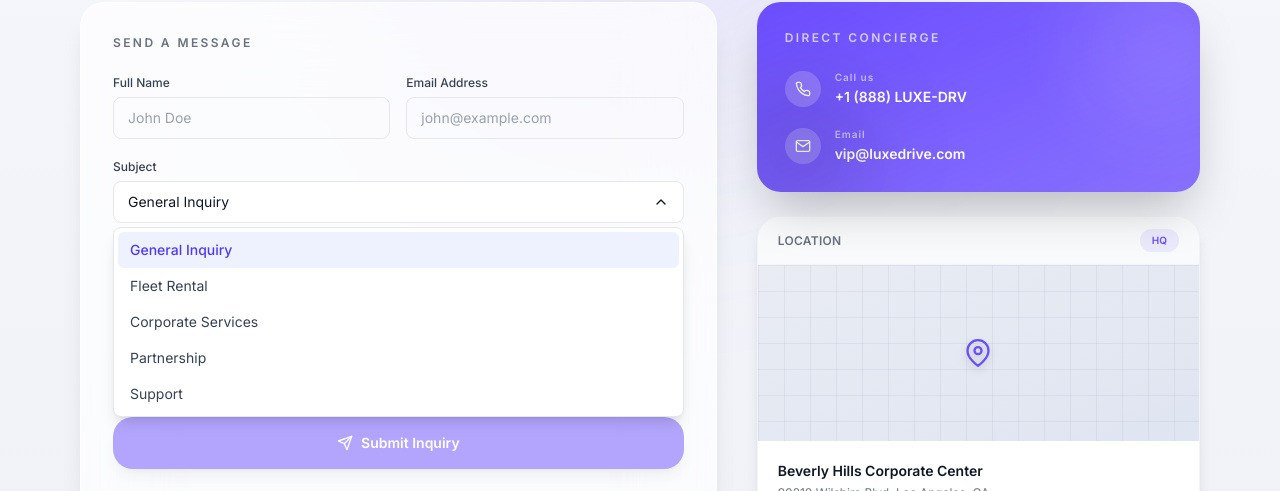
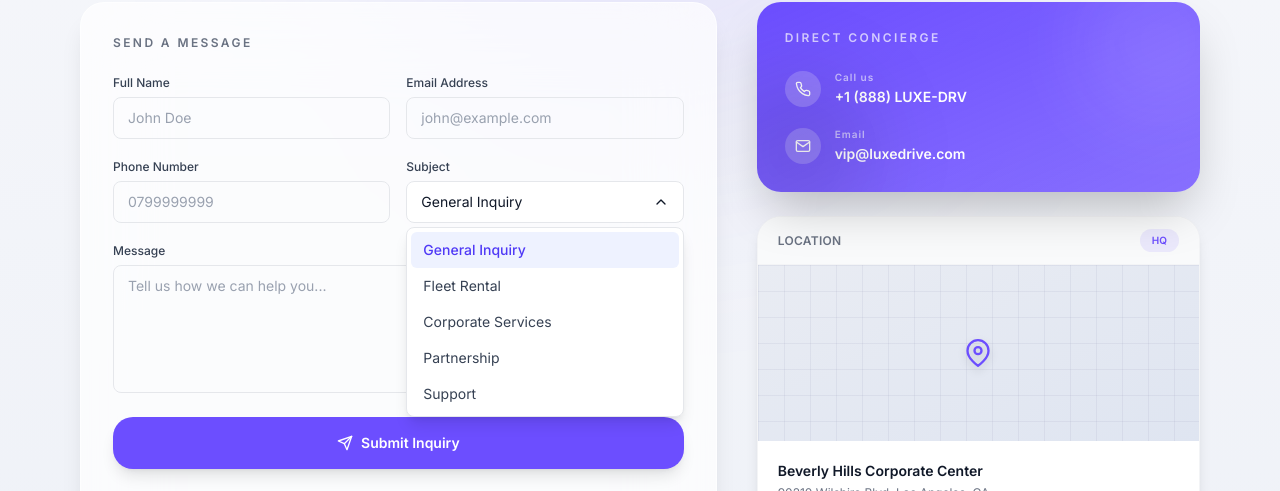
Before and after one commit to AmeenAliFadel/CBMS, a React (Vite) app: page /contact in a window 1280 px wide. Both pictures are taken after a click on the button "General Inquiry". Shown: the part 309-800 px from the top of the page. Built offline with nearby package versions, Linux system fonts and the light colour scheme.

Commit message:
feat(contact): connect support form with backend

```diff
--- /dev/null
+++ b/src/app/features/support/supportApi.ts
@@ -0,0 +1,12 @@
+import { api } from "../../../services/axios";
+import type {
+    CreateSupportRequest,
+    CreateSupportResponse,
+} from "./supportTypes";
+
+export const createSupportTicketRequest = async (
+    data: CreateSupportRequest
+): Promise<CreateSupportResponse> => {
+    const response = await api.post<CreateSupportResponse>("/v1/support", data);
+    return response.data;
+};
--- /dev/null
+++ b/src/app/features/support/supportError.ts
@@ -0,0 +1,31 @@
+import { isAxiosError } from "axios";
+
+type LaravelErrorResponse = {
+    message?: string;
+    errors?: Record<string, string[] | string>;
+};
+
+export function getSupportErrorMessage(
+    error: unknown,
+    fallback: string
+): string {
+    if (isAxiosError(error)) {
+        const data = error.response?.data as LaravelErrorResponse | undefined;
+
+        if (data?.errors) {
+            const firstError = Object.values(data.errors)[0];
+
+            if (Array.isArray(firstError)) {
+                return firstError[0] || data.message || fallback;
+            }
+
+            if (typeof firstError === "string") {
+                return firstError || data.message || fallback;
+            }
+        }
+
+        return data?.message || fallback;
+    }
+
+    return fallback;
+}
--- /dev/null
+++ b/src/app/features/support/supportSlice.ts
@@ -0,0 +1,62 @@
+import { createAsyncThunk, createSlice } from "@reduxjs/toolkit";
+import { createSupportTicketRequest } from "./supportApi";
+import { getSupportErrorMessage } from "./supportError";
+import type {
+    CreateSupportRequest,
+    CreateSupportResponse,
+    SupportState,
+} from "./supportTypes";
+
+const initialState: SupportState = {
+    loading: false,
+    error: null,
+    successMessage: null,
+    lastTicket: null,
+};
+
+export const submitSupportTicket = createAsyncThunk<
+    CreateSupportResponse,
+    CreateSupportRequest,
+    { rejectValue: string }
+>("support/submitSupportTicket", async (ticketData, { rejectWithValue }) => {
+    try {
+        return await createSupportTicketRequest(ticketData);
+    } catch (error: unknown) {
+        return rejectWithValue(
+            getSupportErrorMessage(error, "Failed to send support ticket")
+        );
+    }
+});
+
+const supportSlice = createSlice({
+    name: "support",
+    initialState,
+    reducers: {
+        clearSupportFeedback(state) {
+            state.error = null;
+            state.successMessage = null;
+        },
+    },
+    extraReducers: (builder) => {
+        builder
+            .addCase(submitSupportTicket.pending, (state) => {
+                state.loading = true;
+                state.error = null;
+                state.successMessage = null;
+            })
+            .addCase(submitSupportTicket.fulfilled, (state, action) => {
+                state.loading = false;
+                state.error = null;
+                state.successMessage = action.payload.message;
+                state.lastTicket = action.payload.data;
+            })
+            .addCase(submitSupportTicket.rejected, (state, action) => {
+                state.loading = false;
+                state.error = action.payload || "Something went wrong";
+                state.successMessage = null;
+            });
+    },
+});
+
+export const { clearSupportFeedback } = supportSlice.actions;
+export default supportSlice.reducer;
--- /dev/null
+++ b/src/app/features/support/supportTypes.ts
@@ -0,0 +1,32 @@
+export interface SupportTicket {
+    id: number;
+    name: string;
+    email: string;
+    phone: string;
+    subject: string;
+    message: string;
+    status: string;
+    created_at?: string;
+    updated_at?: string;
+}
+
+export interface CreateSupportRequest {
+    name: string;
+    email: string;
+    phone: string;
+    subject: string;
+    message: string;
+}
+
+export interface CreateSupportResponse {
+    success: boolean;
+    message: string;
+    data: SupportTicket;
+}
+
+export interface SupportState {
+    loading: boolean;
+    error: string | null;
+    successMessage: string | null;
+    lastTicket: SupportTicket | null;
+}
--- a/src/app/store.ts
+++ b/src/app/store.ts
@@ -2,12 +2,14 @@ import { configureStore } from "@reduxjs/toolkit";
 import authReducer from "./features/auth/authSlice";
 import carDetailsReducer from "./features/carDetails/carDetailsSlice";
 import carsReducer from "./features/cars/carsSlice";
+import supportReducer from "./features/support/supportSlice";
 
 export const store = configureStore({
     reducer: {
         auth: authReducer,
         cars: carsReducer,
         carDetails: carDetailsReducer,
+        support: supportReducer,
     },
 });
 
--- /dev/null
+++ b/src/schemas/supportSchemas.ts
@@ -0,0 +1,42 @@
+import { z } from "zod";
+
+export const supportSubjectOptions = [
+    "General Inquiry",
+    "Fleet Rental",
+    "Corporate Services",
+    "Partnership",
+    "Support",
+] as const;
+
+export const supportSchema = z.object({
+    name: z
+        .string()
+        .trim()
+        .min(2, "Full name is required"),
+
+    email: z
+        .string()
+        .trim()
+        .min(1, "Email is required")
+        .email("Please enter a valid email address"),
+
+    phone: z
+        .string()
+        .trim()
+        .min(1, "Phone number is required")
+        .regex(
+            /^[0-9+()\s-]{7,20}$/,
+            "Please enter a valid phone number"
+        ),
+
+    subject: z.enum(supportSubjectOptions, {
+        message: "Please select a subject",
+    }),
+
+    message: z
+        .string()
+        .trim()
+        .min(10, "Message must be at least 10 characters"),
+});
+
+export type SupportFormValues = z.infer<typeof supportSchema>;
--- a/src/sections/ContactPageSections/contactSection/ContactDropdown.tsx
+++ b/src/sections/ContactPageSections/contactSection/ContactDropdown.tsx
@@ -2,10 +2,12 @@ import { FiChevronDown } from "react-icons/fi";
 
 interface ContactDropdownProps {
     value: string;
-    options: string[];
+    options: readonly string[];
     isOpen: boolean;
     onToggle: () => void;
     onSelect: (value: string) => void;
+    error?: string;
+    disabled?: boolean;
 }
 
 export default function ContactDropdown({
@@ -14,20 +16,26 @@ export default function ContactDropdown({
     isOpen,
     onToggle,
     onSelect,
+    error,
+    disabled = false,
 }: ContactDropdownProps) {
     return (
         <div className="flex flex-col gap-1.5">
-
             <label className="text-xs font-medium text-gray-700">
                 Subject
             </label>
 
             <div className="relative">
-
                 <button
                     type="button"
-                    onClick={onToggle}
-                    className="flex w-full items-center justify-between rounded-lg border border-gray-200 bg-white px-3.5 py-2.5 text-sm text-gray-900 transition-colors hover:border-indigo-600"
+                    onClick={disabled ? undefined : onToggle}
+                    disabled={disabled}
+                    aria-invalid={Boolean(error)}
+                    className={`flex w-full items-center justify-between rounded-lg border bg-white px-3.5 py-2.5 text-sm text-gray-900 transition-colors ${disabled
+                            ? "cursor-not-allowed border-gray-200 opacity-60"
+                            : "hover:border-indigo-600"
+                        } ${error ? "border-red-500" : "border-gray-200"
+                        }`}
                 >
                     <span>{value}</span>
 
@@ -38,24 +46,31 @@ export default function ContactDropdown({
                     />
                 </button>
 
-                {isOpen && (
+                {isOpen && !disabled ? (
                     <ul className="absolute left-0 right-0 top-[calc(100%+4px)] z-50 m-0 list-none rounded-lg border border-gray-200 bg-white p-1 shadow-lg">
-
                         {options.map((option) => (
-                            <li
-                                key={option}
+                            <li key={option}>
+                                <button
+                                    type="button"
                                     onClick={() => onSelect(option)}
-                                className={`cursor-pointer rounded-md px-3 py-2 text-sm transition-colors ${value === option
+                                    className={`w-full cursor-pointer rounded-md px-3 py-2 text-left text-sm transition-colors ${value === option
                                             ? "bg-indigo-50 font-medium text-indigo-600"
                                             : "text-gray-700 hover:bg-gray-100"
                                         }`}
                                 >
                                     {option}
+                                </button>
                             </li>
                         ))}
                     </ul>
-                )}
+                ) : null}
             </div>
+
+            {error ? (
+                <p className="text-xs font-medium text-red-500">
+                    {error}
+                </p>
+            ) : null}
         </div>
     );
 }
--- a/src/sections/ContactPageSections/contactSection/ContactInfoItem.tsx
+++ b/src/sections/ContactPageSections/contactSection/ContactInfoItem.tsx
@@ -13,7 +13,6 @@ export default function ContactInfoItem({
 }: ContactInfoItemProps) {
     return (
         <div className="flex items-center gap-3.5">
-
             <div className="flex h-9 w-9 shrink-0 items-center justify-center rounded-full bg-white/20">
                 {icon}
             </div>
--- a/src/sections/ContactPageSections/contactSection/ContactInput.tsx
+++ b/src/sections/ContactPageSections/contactSection/ContactInput.tsx
@@ -1,37 +1,39 @@
-interface ContactInputProps {
+import { forwardRef } from "react";
+import type { InputHTMLAttributes } from "react";
+
+interface ContactInputProps extends InputHTMLAttributes<HTMLInputElement> {
     label: string;
-    name: string;
-    type?: string;
-    value: string;
-    placeholder: string;
-    onChange: (
-        e: React.ChangeEvent<HTMLInputElement>
-    ) => void;
+    error?: string;
 }
 
-export default function ContactInput({
-    label,
-    name,
-    type = "text",
-    value,
-    placeholder,
-    onChange,
-}: ContactInputProps) {
+const ContactInput = forwardRef<HTMLInputElement, ContactInputProps>(
+    ({ label, error, className = "", disabled, ...props }, ref) => {
         return (
             <div className="flex flex-1 flex-col gap-1.5">
-
                 <label className="text-xs font-medium text-gray-700">
                     {label}
                 </label>
 
                 <input
-                type={type}
-                name={name}
-                value={value}
-                onChange={onChange}
-                placeholder={placeholder}
-                className="w-full rounded-lg border border-gray-200 px-3.5 py-2.5 text-sm text-gray-900 outline-none transition-colors placeholder:text-gray-400 focus:border-indigo-600"
+                    ref={ref}
+                    disabled={disabled}
+                    className={`w-full rounded-lg border px-3.5 py-2.5 text-sm text-gray-900 outline-none transition-colors placeholder:text-gray-400 disabled:cursor-not-allowed disabled:bg-gray-50 disabled:text-gray-500 ${error
+                            ? "border-red-500 focus:border-red-500"
+                            : "border-gray-200 focus:border-indigo-600"
+                        } ${className}`}
+                    {...props}
                 />
+
+                {error ? (
+                    <p className="text-xs font-medium text-red-500">
+                        {error}
+                    </p>
+                ) : null}
             </div>
         );
     }
+);
+
+ContactInput.displayName = "ContactInput";
+
+export default ContactInput;
--- a/src/sections/ContactPageSections/contactSection/ContactSection.tsx
+++ b/src/sections/ContactPageSections/contactSection/ContactSection.tsx
@@ -1,4 +1,6 @@
-import { useMemo, useState } from "react";
+import { useState } from "react";
+import { Controller, useForm } from "react-hook-form";
+import { zodResolver } from "@hookform/resolvers/zod";
 import {
   FiInstagram,
   FiLinkedin,
@@ -8,82 +10,76 @@ import {
   FiSend,
 } from "react-icons/fi";
 
+import { useAppDispatch, useAppSelector } from "../../../app/hooks";
+import {
+  clearSupportFeedback,
+  submitSupportTicket,
+} from "../../../app/features/support/supportSlice";
+import {
+  supportSchema,
+  supportSubjectOptions,
+  type SupportFormValues,
+} from "../../../schemas/supportSchemas";
+
 import ContactDropdown from "./ContactDropdown";
 import ContactInfoItem from "./ContactInfoItem";
 import ContactInput from "./ContactInput";
 import ContactTextarea from "./ContactTextarea";
 import SocialButton from "./SocialButton";
+import toast from "react-hot-toast";
 
-const subjects = [
-  "General Inquiry",
-  "Fleet Rental",
-  "Corporate Services",
-  "Partnership",
-  "Support",
-];
+const defaultValues: SupportFormValues = {
+  name: "",
+  email: "",
+  phone: "",
+  subject: supportSubjectOptions[0],
+  message: "",
+};
 
 export default function ContactSection() {
+  const dispatch = useAppDispatch();
+  const { loading, error } = useAppSelector((state) => state.support);
   const [dropdownOpen, setDropdownOpen] = useState(false);
-  const [loading, setLoading] = useState(false);
 
-  const [form, setForm] = useState({
-    fullName: "",
-    email: "",
-    subject: subjects[0],
-    message: "",
+  const {
+    control,
+    register,
+    handleSubmit,
+    reset,
+    formState: { errors },
+  } = useForm<SupportFormValues>({
+    resolver: zodResolver(supportSchema),
+    defaultValues,
+    mode: "onTouched",
   });
 
-  const isFormValid = useMemo(() => {
-    return (
-      form.fullName.trim().length > 2 &&
-      form.email.includes("@") &&
-      form.message.trim().length > 10
-    );
-  }, [form]);
-
-  const handleChange = (
-    e: React.ChangeEvent<HTMLInputElement | HTMLTextAreaElement>
-  ) => {
-    setForm((prev) => ({
-      ...prev,
-      [e.target.name]: e.target.value,
-    }));
-  };
-
-  const handleSubject = (subject: string) => {
-    setForm((prev) => ({ ...prev, subject }));
+  const onSubmit = async (values: SupportFormValues) => {
     setDropdownOpen(false);
-  };
-
-  const handleSubmit = async () => {
-    if (!isFormValid) return;
-
-    setLoading(true);
 
     try {
-      await new Promise((res) => setTimeout(res, 1200));
-      console.log("Submitted:", form);
+      const result = await dispatch(
+        submitSupportTicket(values)
+      ).unwrap();
 
-      setForm({
-        fullName: "",
-        email: "",
-        subject: subjects[0],
-        message: "",
-      });
-    } finally {
-      setLoading(false);
+      toast.success(result.message);
+      dispatch(clearSupportFeedback());
+      reset(defaultValues);
+    } catch (submissionError) {
+      const message =
+        typeof submissionError === "string"
+          ? submissionError
+          : "Failed to send support ticket";
+
+      toast.error(message);
     }
   };
 
   return (
     <section className="relative min-h-screen bg-gradient-to-b from-[#f6f7fb] to-[#eef1f7] px-6 py-20 md:px-10 lg:px-20">
-
-      {/* ambient glow */}
       <div className="pointer-events-none absolute inset-0 overflow-hidden">
         <div className="absolute left-1/2 top-[-140px] h-[420px] w-[420px] -translate-x-1/2 rounded-full bg-primary/20 blur-[140px]" />
       </div>
 
-      {/* HEADER */}
       <div className="relative mx-auto mb-16 max-w-2xl text-center">
         <h1 className="text-4xl font-semibold tracking-tight text-gray-900 md:text-5xl">
           How can we assist you?
@@ -94,73 +90,91 @@ export default function ContactSection() {
         </p>
       </div>
 
-      {/* GRID */}
       <div className="relative mx-auto grid max-w-6xl grid-cols-1 gap-10 lg:grid-cols-12">
-
-        {/* FORM */}
         <div className="lg:col-span-7 rounded-3xl border border-white/60 bg-white/70 p-8 shadow-xl backdrop-blur-2xl">
-
           <h2 className="mb-6 text-xs font-semibold uppercase tracking-[0.2em] text-gray-500">
             Send a message
           </h2>
 
+          <form onSubmit={handleSubmit(onSubmit)} className="space-y-5" noValidate>
             <div className="grid grid-cols-1 gap-4 md:grid-cols-2">
               <ContactInput
                 label="Full Name"
-              name="fullName"
-              value={form.fullName}
                 placeholder="John Doe"
-              onChange={handleChange}
+                disabled={loading}
+                error={errors.name?.message}
+                {...register("name")}
               />
 
               <ContactInput
                 label="Email Address"
-              name="email"
                 type="email"
-              value={form.email}
                 placeholder="john@example.com"
-              onChange={handleChange}
+                disabled={loading}
+                error={errors.email?.message}
+                {...register("email")}
               />
             </div>
 
-          <div className="mt-5">
+            <div className="grid grid-cols-1 gap-4 md:grid-cols-2">
+              <ContactInput
+                label="Phone Number"
+                type="tel"
+                placeholder="0799999999"
+                disabled={loading}
+                error={errors.phone?.message}
+                {...register("phone")}
+              />
+
+              <Controller
+                control={control}
+                name="subject"
+                render={({ field }) => (
                   <ContactDropdown
-              value={form.subject}
-              options={subjects}
+                    value={field.value}
+                    options={supportSubjectOptions}
                     isOpen={dropdownOpen}
-              onToggle={() => setDropdownOpen((p) => !p)}
-              onSelect={handleSubject}
+                    onToggle={() =>
+                      setDropdownOpen((current) => !current)
+                    }
+                    onSelect={(value) => {
+                      field.onChange(value);
+                      setDropdownOpen(false);
+                    }}
+                    disabled={loading}
+                    error={errors.subject?.message}
+                  />
+                )}
               />
             </div>
 
-          <div className="mt-5">
             <ContactTextarea
               label="Message"
-              name="message"
-              value={form.message}
               placeholder="Tell us how we can help you..."
-              onChange={handleChange}
+              disabled={loading}
+              error={errors.message?.message}
+              {...register("message")}
             />
-          </div>
 
             <button
-            type="button"
-            onClick={handleSubmit}
-            disabled={!isFormValid || loading}
-            className="mt-6 flex w-full items-center justify-center gap-2 rounded-2xl bg-primary py-4 text-sm font-semibold text-white shadow-lg transition
-            hover:bg-primary/90 hover:shadow-xl active:scale-[0.99] disabled:cursor-not-allowed disabled:opacity-50"
+              type="submit"
+              disabled={loading}
+              className="mt-6 flex w-full items-center justify-center gap-2 rounded-2xl bg-primary py-4 text-sm font-semibold text-white shadow-lg transition hover:bg-primary/90 hover:shadow-xl active:scale-[0.99] disabled:cursor-not-allowed disabled:opacity-50"
             >
               <FiSend size={16} className={loading ? "animate-pulse" : ""} />
               {loading ? "Sending..." : "Submit Inquiry"}
             </button>
+
+            {error ? (
+              <p className="text-sm font-medium text-red-500">
+                {error}
+              </p>
+            ) : null}
+          </form>
         </div>
 
-        {/* RIGHT SIDE */}
         <div className="lg:col-span-5 flex flex-col gap-6">
-
-          {/* CONCIERGE CARD */}
           <div className="relative overflow-hidden rounded-3xl bg-gradient-to-br from-primary to-primary/80 p-7 text-white shadow-2xl">
-
             <div className="pointer-events-none absolute -right-10 -top-10 h-40 w-40 rounded-full bg-white/10 blur-2xl" />
             <div className="pointer-events-none absolute -bottom-10 -left-10 h-40 w-40 rounded-full bg-black/10 blur-2xl" />
 
@@ -183,10 +197,7 @@ export default function ContactSection() {
             </div>
           </div>
 
-          {/* MAP CARD */}
           <div className="group overflow-hidden rounded-3xl border border-gray-100 bg-white shadow-lg transition hover:shadow-2xl">
-
-            {/* header */}
             <div className="flex items-center justify-between border-b border-gray-100 bg-gray-50 px-5 py-3">
               <span className="text-xs font-semibold tracking-wide text-gray-500">
                 LOCATION
@@ -197,24 +208,22 @@ export default function ContactSection() {
               </span>
             </div>
 
-            {/* map */}
             <div className="relative h-44 bg-gradient-to-br from-[#e9ecf3] to-[#dfe5f1]">
-
               <div className="absolute inset-0 opacity-40 [background-image:linear-gradient(rgba(120,120,160,0.25)_1px,transparent_1px),linear-gradient(90deg,rgba(120,120,160,0.25)_1px,transparent_1px)] [background-size:26px_26px]" />
 
               <div className="absolute left-1/2 top-1/2 -translate-x-1/2 -translate-y-1/2 transition-transform group-hover:scale-110">
-
                 <div className="relative">
-                  <FiMapPin size={28} className="text-primary drop-shadow-lg" />
+                  <FiMapPin
+                    size={28}
+                    className="text-primary drop-shadow-lg"
+                  />
 
                   <span className="absolute left-1/2 top-1/2 h-10 w-10 -translate-x-1/2 -translate-y-1/2 animate-ping rounded-full bg-primary/20" />
                 </div>
               </div>
             </div>
 
-            {/* info */}
             <div className="space-y-1 p-5">
-
               <p className="text-sm font-semibold text-gray-900">
                 Beverly Hills Corporate Center
               </p>
@@ -230,12 +239,10 @@ export default function ContactSection() {
             </div>
           </div>
 
-          {/* SOCIAL */}
           <div className="flex gap-3">
             <SocialButton icon={<FiInstagram size={16} />} text="Instagram" />
             <SocialButton icon={<FiLinkedin size={16} />} text="LinkedIn" />
           </div>
-
         </div>
       </div>
     </section>
--- a/src/sections/ContactPageSections/contactSection/ContactTextarea.tsx
+++ b/src/sections/ContactPageSections/contactSection/ContactTextarea.tsx
@@ -1,34 +1,40 @@
-interface ContactTextareaProps {
+import { forwardRef } from "react";
+import type { TextareaHTMLAttributes } from "react";
+
+interface ContactTextareaProps
+    extends TextareaHTMLAttributes<HTMLTextAreaElement> {
     label: string;
-    name: string;
-    value: string;
-    placeholder: string;
-    onChange: (
-        e: React.ChangeEvent<HTMLTextAreaElement>
-    ) => void;
+    error?: string;
 }
 
-export default function ContactTextarea({
-    label,
-    name,
-    value,
-    placeholder,
-    onChange,
-}: ContactTextareaProps) {
+const ContactTextarea = forwardRef<HTMLTextAreaElement, ContactTextareaProps>(
+    ({ label, error, className = "", disabled, ...props }, ref) => {
         return (
             <div className="flex flex-col gap-1.5">
-
                 <label className="text-xs font-medium text-gray-700">
                     {label}
                 </label>
 
                 <textarea
-                name={name}
-                value={value}
-                onChange={onChange}
-                placeholder={placeholder}
-                className="min-h-32 resize-y rounded-lg border border-gray-200 px-3.5 py-2.5 text-sm text-gray-900 outline-none transition-colors placeholder:text-gray-400 focus:border-indigo-600"
+                    ref={ref}
+                    disabled={disabled}
+                    className={`min-h-32 resize-y rounded-lg border px-3.5 py-2.5 text-sm text-gray-900 outline-none transition-colors placeholder:text-gray-400 disabled:cursor-not-allowed disabled:bg-gray-50 disabled:text-gray-500 ${error
+                            ? "border-red-500 focus:border-red-500"
+                            : "border-gray-200 focus:border-indigo-600"
+                        } ${className}`}
+                    {...props}
                 />
+
+                {error ? (
+                    <p className="text-xs font-medium text-red-500">
+                        {error}
+                    </p>
+                ) : null}
             </div>
         );
     }
+);
+
+ContactTextarea.displayName = "ContactTextarea";
+
+export default ContactTextarea;
```
Lines whose indentation alone changed are shown as unchanged.
